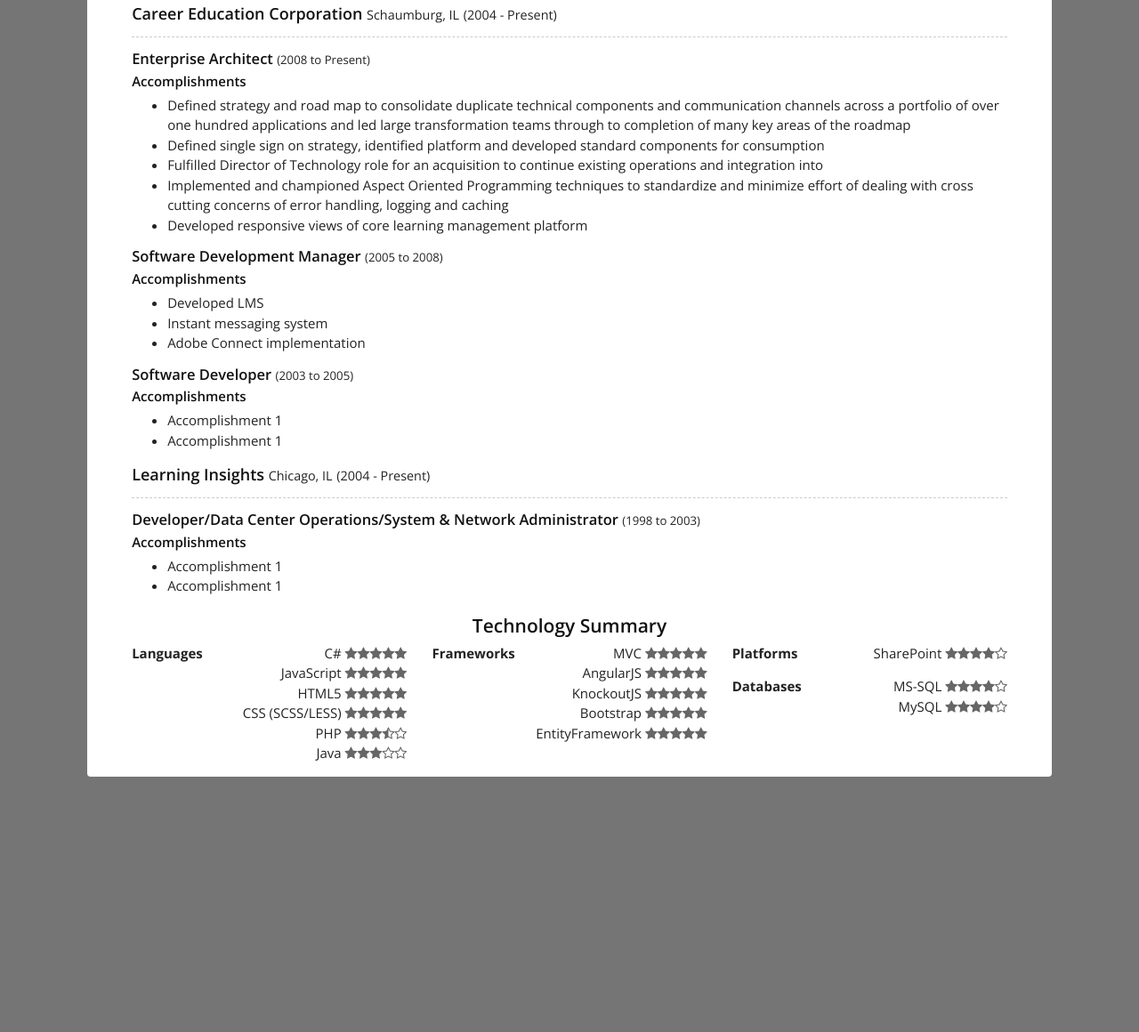
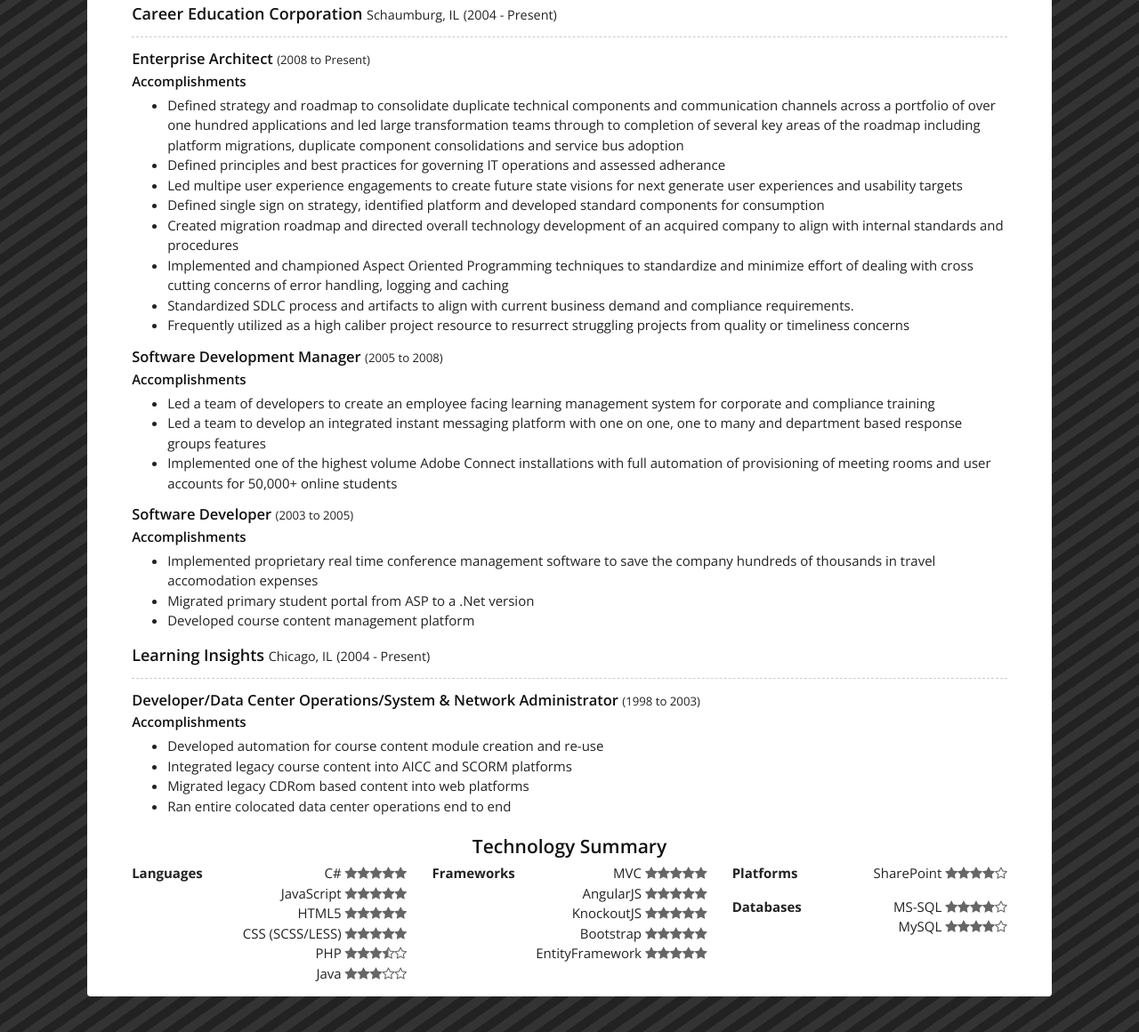
Before and after one commit to justinwatkins/resume, a website: page resume/src/resume.html in a window 1280 px wide. Shown: the part 352-1512 px from the top of the page at 89% size. Before the commit the page ends 1265 px from the top, so only its background shows below. Drawn offline with nearby package versions, Linux system fonts and the light colour scheme; files that its build step writes are made by us from their sources; files whose address does not match are found by name; a web font is replaced by a local one.

Commit message:
updated resume

```diff
--- a/resume/src/SCSS/resume.scss
+++ b/resume/src/SCSS/resume.scss
@@ -35,7 +35,13 @@
     @extend .lighttext;
     @extend .sansfont;
     @extend .basefontsize;
-    background-color: $backgroundColor;
+    background: repeating-linear-gradient(
+      -35deg,
+      #222,
+      #222 10px,
+      #333 10px,
+      #333 20px
+    );
     font-weight: 400;
     padding-bottom: 40px;
     padding-top: 20px;
--- a/resume/src/resume.html
+++ b/resume/src/resume.html
@@ -60,19 +60,28 @@
                     <h6>Accomplishments</h6>
                     <ul>
                         <li class="p-description">
-                            Defined strategy and road map to consolidate duplicate technical components and communication channels across a portfolio of over one hundred applications and led large transformation teams through to completion of many key areas of the roadmap
+                            Defined strategy and roadmap to consolidate duplicate technical components and communication channels across a portfolio of over one hundred applications and led large transformation teams through to completion of several key areas of the roadmap including platform migrations, duplicate component consolidations and service bus adoption
+                        </li>
+                        <li>
+                            Defined principles and best practices for governing IT operations and assessed adherance
+                        </li>
+                        <li class="p-description">
+                            Led multipe user experience engagements to create future state visions for next generate user experiences and usability targets
                         </li>
                         <li class="p-description">
                             Defined single sign on strategy, identified platform and developed standard components for consumption
                         </li>
                         <li class="p-description">
-                            Fulfilled Director of Technology role for an acquisition to continue existing operations and integration into
+                            Created migration roadmap and directed overall technology development of an acquired company to align with internal standards and procedures
                         </li>
                         <li class="p-description">
                             Implemented and championed Aspect Oriented Programming techniques to standardize and minimize effort of dealing with cross cutting concerns of error handling, logging and caching
                         </li>
                         <li class="p-description">
-                            Developed responsive views of core learning management platform
+                            Standardized SDLC process and artifacts to align with current business demand and compliance requirements.
+                        </li>
+                        <li class="p-description">
+                            Frequently utilized as a high caliber project resource to resurrect struggling projects from quality or timeliness concerns
                         </li>
                     </ul>
                 </div>
@@ -83,9 +92,9 @@
                     </h5>
                     <h6>Accomplishments</h6>
                     <ul class="p-description">
-                        <li class="p-description">Developed LMS</li>
-                        <li class="p-description">Instant messaging system</li>
-                        <li class="p-description">Adobe Connect implementation</li>
+                        <li class="p-description">Led a team of developers to create an employee facing learning management system for corporate and compliance training</li>
+                        <li class="p-description">Led a team to develop an integrated instant messaging platform with one on one, one to many and department based response groups features</li>
+                        <li class="p-description">Implemented one of the highest volume Adobe Connect installations with full automation of provisioning of meeting rooms and user accounts for 50,000+ online students</li>
                     </ul>
                 </div>
                 <div class="h-event">
@@ -95,8 +104,9 @@
                     </h5>
                     <h6>Accomplishments</h6>
                     <ul class="p-description">
-                        <li class="p-description">Accomplishment 1</li>
-                        <li class="p-description">Accomplishment 1</li>
+                        <li class="p-description">Implemented proprietary real time conference management software to save the company hundreds of thousands in travel accomodation expenses</li>
+                        <li class="p-description">Migrated primary student portal from ASP to a .Net version</li>
+                        <li class="p-description">Developed course content management platform</li>
                     </ul>
                 </div>
             </div>
@@ -113,8 +123,10 @@
                     </h5>
                     <h6>Accomplishments</h6>
                     <ul class="p-description">
-                        <li class="p-description">Accomplishment 1</li>
-                        <li class="p-description">Accomplishment 1</li>
+                        <li class="p-description">Developed automation for course content module creation and re-use</li>
+                        <li class="p-description">Integrated legacy course content into AICC and SCORM platforms</li>
+                        <li class="p-description">Migrated legacy CDRom based content into web platforms</li>
+                        <li class="p-description">Ran entire colocated data center operations end to end</li>
                     </ul>
                 </div>
             </div>
```
Also changed, not shown: resume/wwwroot/resume.html (+22 -10 lines), resume/wwwroot/css/resume.css.
